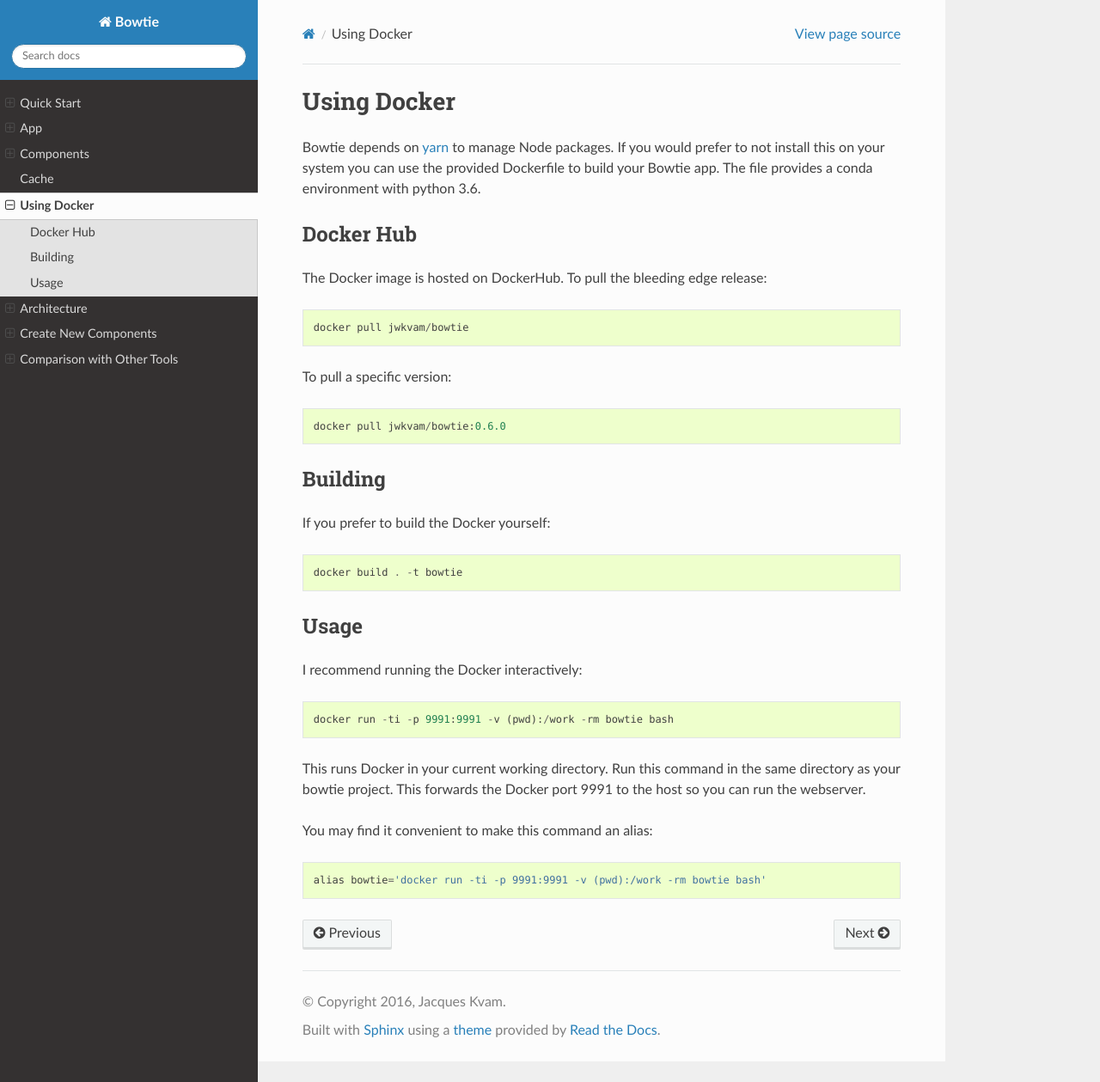
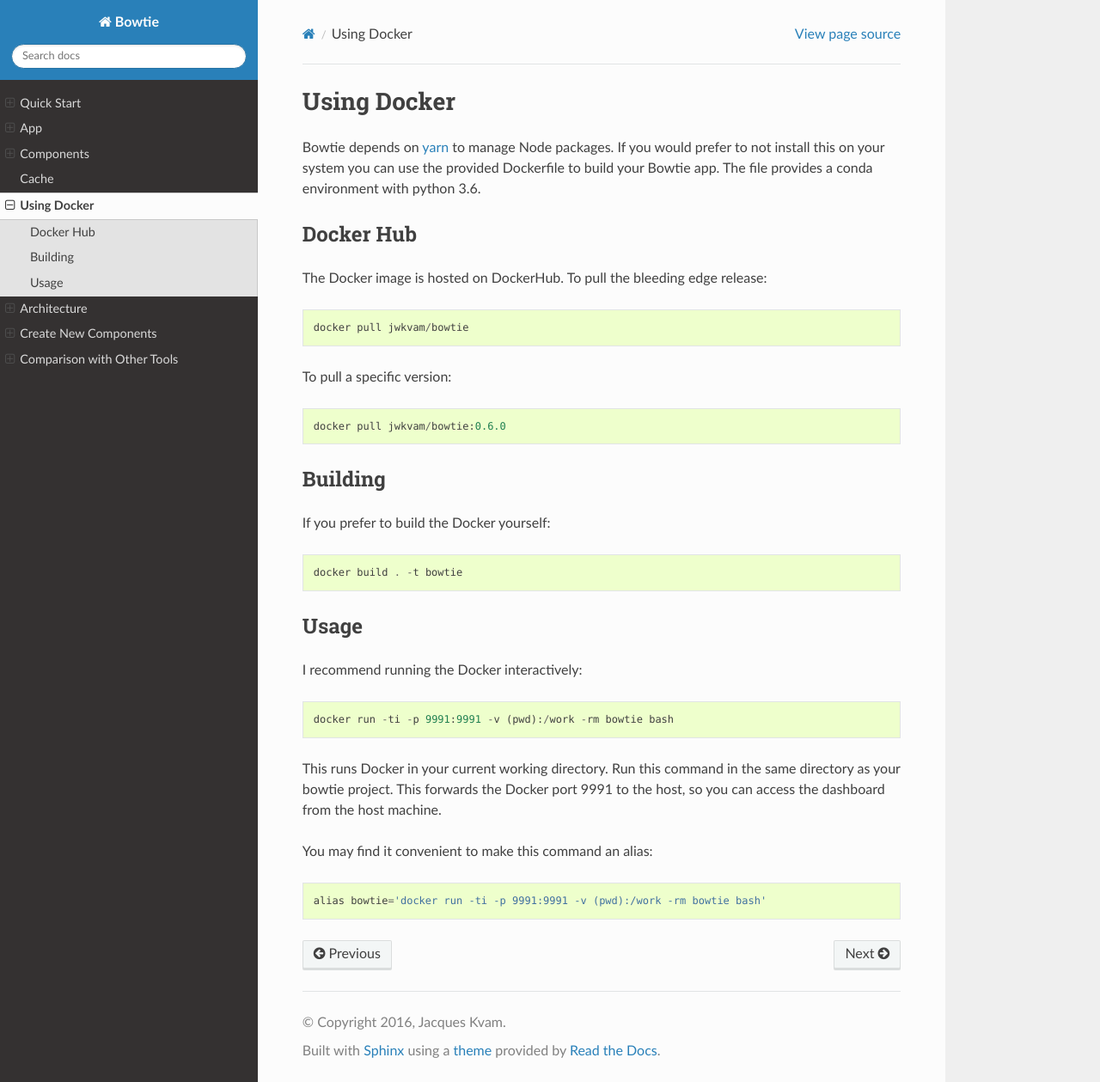
Before and after one commit to jwkvam/bowtie, a Sphinx documentation site: the page built from doc/docker.rst, in a window 1280 px wide and 1259 px high. Shown: the whole window at 86% size. Built offline with Sphinx 7.4.7 and the Read the Docs theme 2.0.0, drawn with Linux system fonts in a browser that asks for light colours; pages that are not in the unit, such as notebooks, are missing from menus.

Commit message:
rewording

```diff
--- a/doc/docker.rst
+++ b/doc/docker.rst
@@ -34,7 +34,8 @@
 
 This runs Docker in your current working directory.
 Run this command in the same directory as your bowtie project.
-This forwards the Docker port 9991 to the host so you can run the webserver.
+This forwards the Docker port 9991 to the host,
+so you can access the dashboard from the host machine.
 
 You may find it convenient to make this command an alias::
 
```
